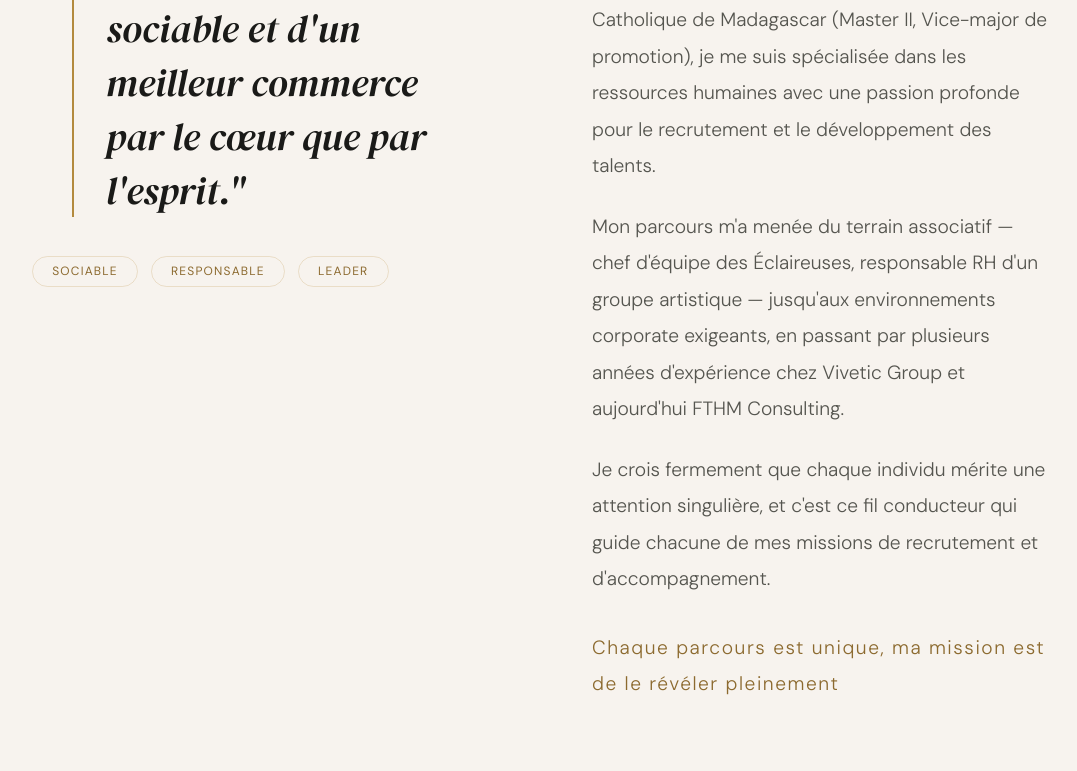
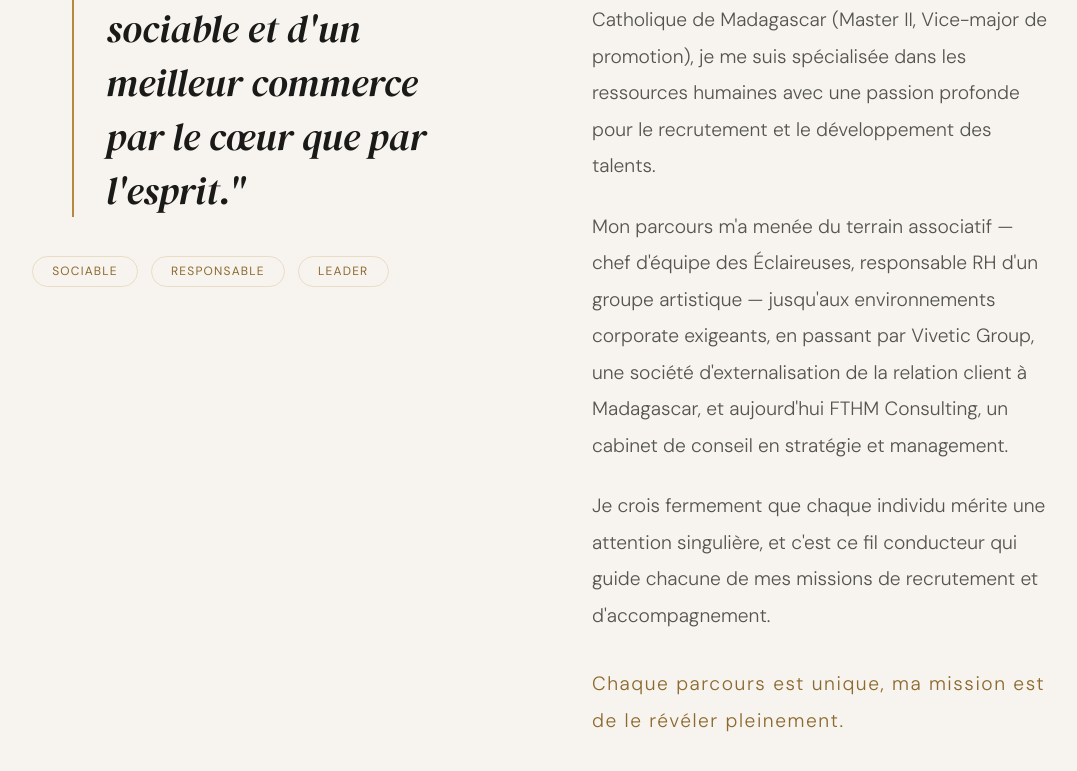
Before and after one commit to andryraveloarison/dina, a React (Vite) app: page / in a window 1280 px wide. Shown: the part 1551-2322 px from the top of the page, without its empty margins (96-1173 px from the left). Built offline with nearby package versions, Linux system fonts and the light colour scheme; a web font is replaced by a local one.

Commit message:
modif a propos

```diff
--- a/src/components/organisms/About/About.tsx
+++ b/src/components/organisms/About/About.tsx
@@ -24,13 +24,13 @@ const About: React.FC = () => {
                         Diplômée en Gestion — Management et Administration d'Entreprise de l'Université Catholique de Madagascar (Master II, Vice-major de promotion), je me suis spécialisée dans les ressources humaines avec une passion profonde pour le recrutement et le développement des talents.
                     </p>
                     <p>
-                        Mon parcours m'a menée du terrain associatif — chef d'équipe des Éclaireuses, responsable RH d'un groupe artistique — jusqu'aux environnements corporate exigeants, en passant par plusieurs années d'expérience chez Vivetic Group et aujourd'hui FTHM Consulting.
+                        Mon parcours m'a menée du terrain associatif — chef d'équipe des Éclaireuses, responsable RH d'un groupe artistique — jusqu'aux environnements corporate exigeants, en passant par Vivetic Group, une société d'externalisation de la relation client à Madagascar, et aujourd'hui FTHM Consulting, un cabinet de conseil en stratégie et management.
                     </p>
                     <p>
                         Je crois fermement que chaque individu mérite une attention singulière, et c'est ce fil conducteur qui guide chacune de mes missions de recrutement et d'accompagnement.
                     </p>
                     <p style={{ marginTop: '2rem', fontSize: '1.2rem', color: 'var(--gold2)', letterSpacing: '0.08em' }}>
-                        Chaque parcours est unique, ma mission est de le révéler pleinement
+                        Chaque parcours est unique, ma mission est de le révéler pleinement.
                     </p>
                 </div>
             </div>
```
